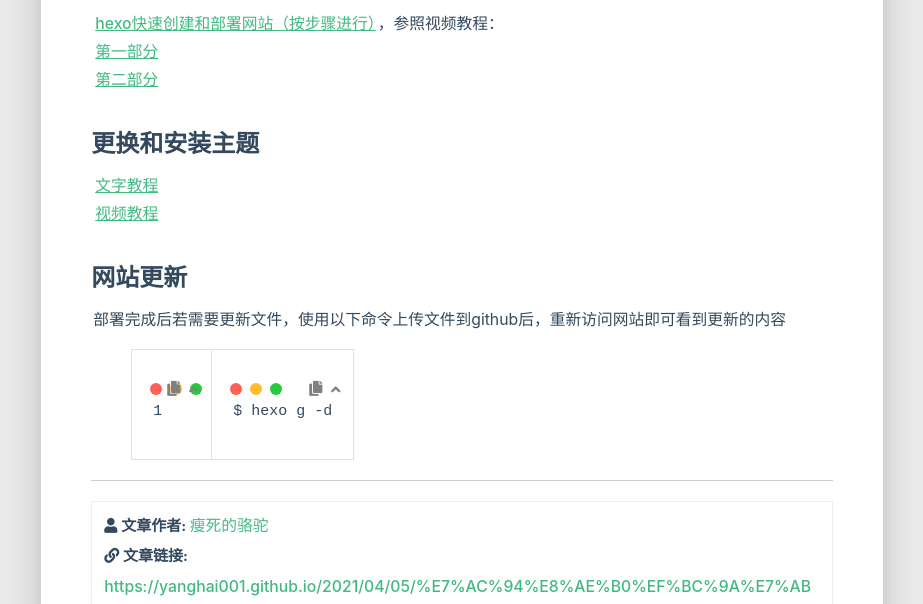
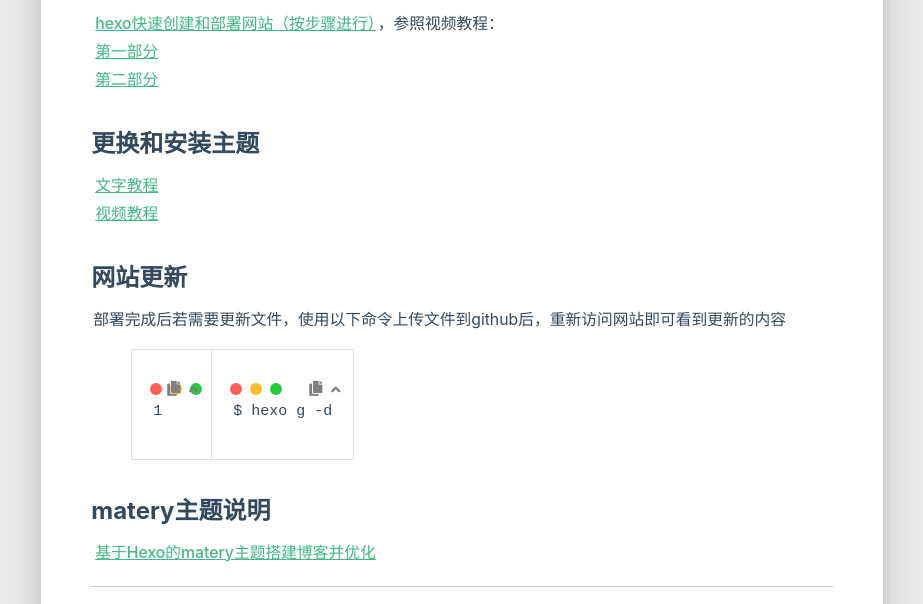
Before and after one commit to yanghai001/yanghai001.github.io, a plain HTML site: page 2021/04/05/笔记：站点部署记录/index.html in a window 1280 px wide. Shown: the part 801-1405 px from the top of the page, without its empty margins (34-957 px from the left). Drawn offline with Linux system fonts and the light colour scheme; some packages are replaced by stand-ins of ours; no server answers; a script that the page names is missing.

Commit message:
Site updated: 2021-04-05 21:15:24

```diff
--- a/2021/04/05/笔记：站点部署记录/index.html
+++ b/2021/04/05/笔记：站点部署记录/index.html
@@ -419,11 +419,7 @@
 <h3 id="更换和安装主题"><a href="#更换和安装主题" class="headerlink" title="更换和安装主题"></a>更换和安装主题</h3><p><a target="_blank" rel="noopener" href="https://zhuanlan.zhihu.com/p/22735619">文字教程</a><br><a target="_blank" rel="noopener" href="https://www.bilibili.com/video/BV1je41147Ma?p=7">视频教程</a></p>
 <h3 id="网站更新"><a href="#网站更新" class="headerlink" title="网站更新"></a>网站更新</h3><p>部署完成后若需要更新文件，使用以下命令上传文件到github后，重新访问网站即可看到更新的内容</p>
 <figure class="highlight bash"><table><tr><td class="gutter"><pre><span class="line">1</span><br></pre></td><td class="code"><pre><span class="line">$ hexo g -d</span><br></pre></td></tr></table></figure>
-
-
-
-
-
+<h3 id="matery主题说明"><a href="#matery主题说明" class="headerlink" title="matery主题说明"></a>matery主题说明</h3><p><a target="_blank" rel="noopener" href="https://blog.csdn.net/jspnetcn/article/details/104111651">基于Hexo的matery主题搭建博客并优化</a></p>
 
 
             </div>
```
